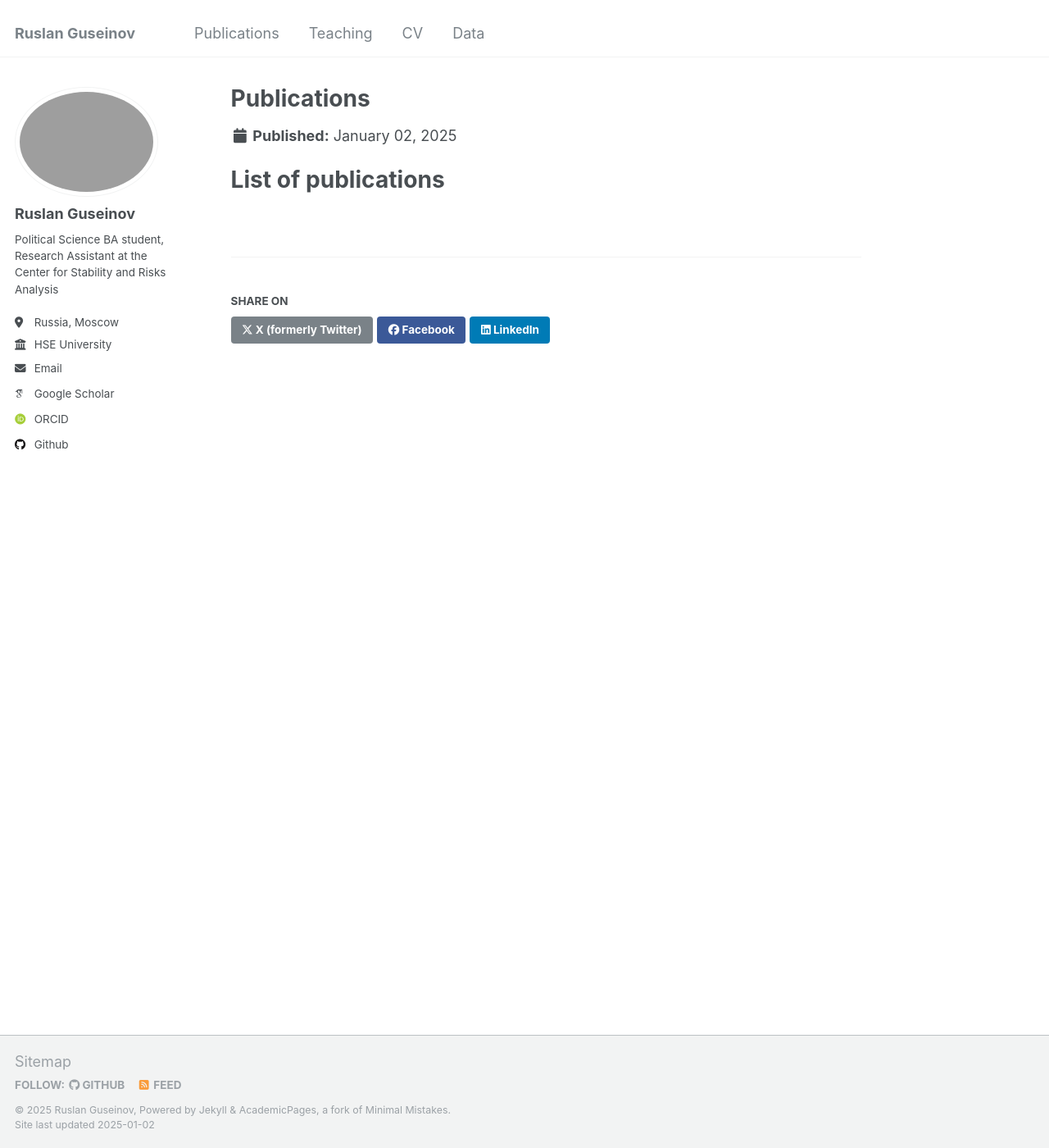
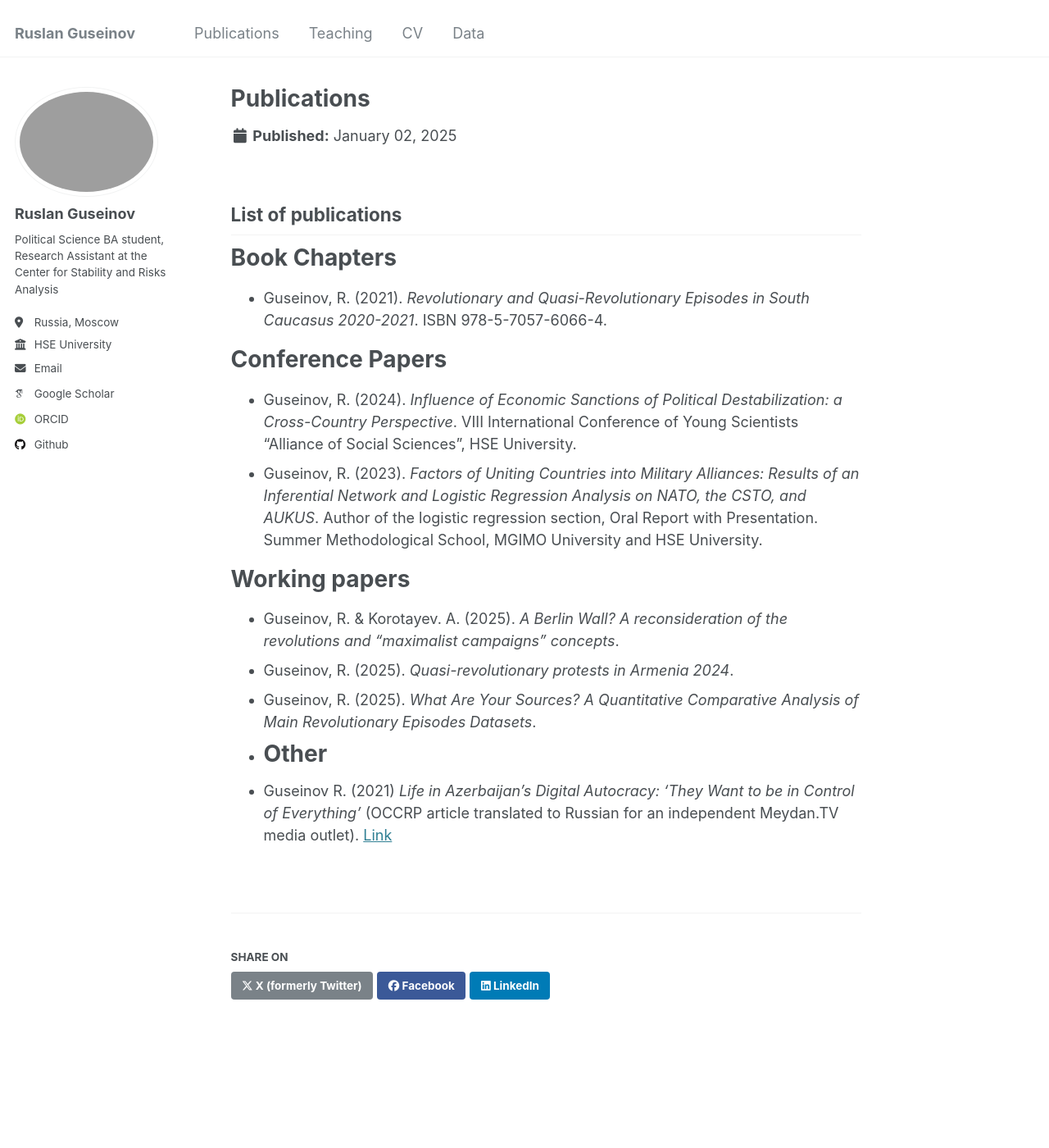
Before and after one commit to rguseinov/rguseinov.github.io, a Jekyll site: the page built from _publications/Publications.md, in a window 1280 px wide and 1400 px high. Shown: the whole window at 82% size. Built offline with Jekyll 4.4.1, drawn with Linux system fonts in a browser that asks for light colours; some web fonts are replaced.

Commit message:
Update Publications.md

```diff
--- a/_publications/Publications.md
+++ b/_publications/Publications.md
@@ -3,4 +3,18 @@ title: "Publications"
 collection: publications
 ---
 
-# List of publications
+## List of publications
+# Book Chapters
+* Guseinov, R. (2021). _Revolutionary and Quasi-Revolutionary Episodes in South Caucasus 2020-2021_. ISBN 978-5-7057-6066-4.
+
+# Conference Papers
+* Guseinov, R. (2024). _Influence of Economic Sanctions of Political Destabilization: a Cross-Country Perspective_. VIII International Conference of Young Scientists “Alliance of Social Sciences”, HSE University.
+* Guseinov, R. (2023). _Factors of Uniting Countries into Military Alliances: Results of an Inferential Network and Logistic Regression Analysis on NATO, the CSTO, and AUKUS_. Author of the logistic regression section, Oral Report with Presentation. Summer Methodological School, MGIMO University and HSE University.
+
+# Working papers
+* Guseinov, R. & Korotayev. A. (2025). _A Berlin Wall? A reconsideration of the revolutions and “maximalist campaigns” concepts_.
+* Guseinov, R. (2025). _Quasi-revolutionary protests in Armenia 2024_.
+* Guseinov, R. (2025). _What Are Your Sources? A Quantitative Comparative Analysis of Main Revolutionary Episodes Datasets_.
+*
+# Other
+* Guseinov R. (2021) _Life in Azerbaijan’s Digital Autocracy: ‘They Want to be in Control of Everything’_ (OCCRP article translated to Russian for an independent Meydan.TV media outlet). [Link](https://www.meydan.tv/ru/article/zhizn-v-azerbajdzhanskoj-informacionnoj-avtokratii-oni-hotyat-kontrolirovat-vse/)
```
